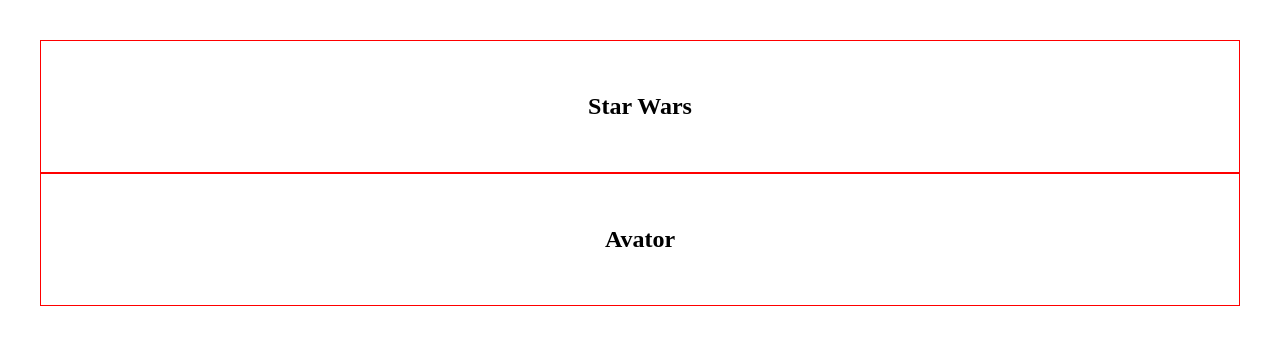
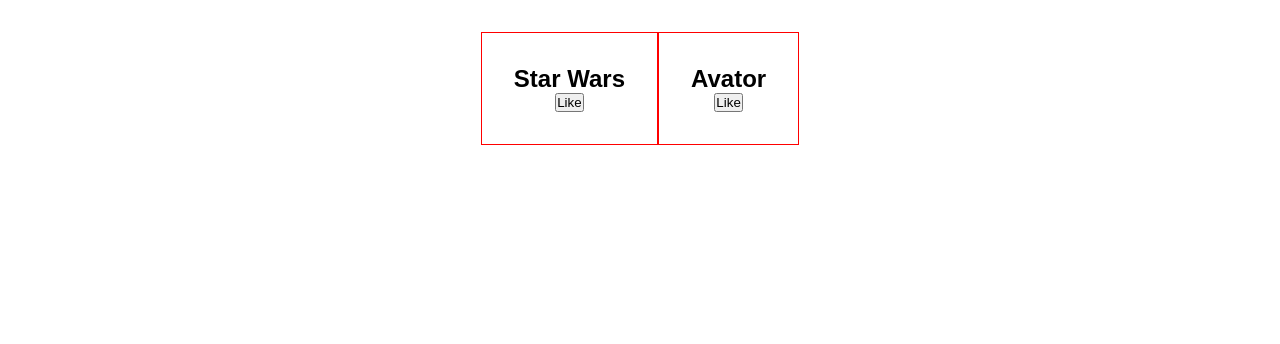
Before and after one commit to OkomoJacob/onstream, a React (Vite) app: page / in a window 1280 px wide. Shown: the top 344 px of the page. Built offline with nearby package versions, Linux system fonts and the light colour scheme.

Commit message:
Homepage UI & useState Hook

```diff
--- a/src/App.jsx
+++ b/src/App.jsx
@@ -1,9 +1,12 @@
+import { useState } from "react";
 import "./App.css";
 
 const Card = ({ title }) => {
+  const [isLiked, setIsLiked] = useState(false);
   return (
     <div className="card">
       <h2>{title}</h2>
+      <button onClick={() => setIsLiked(true)}>Like</button>
     </div>
   );
 };
--- a/src/index.css
+++ b/src/index.css
@@ -1,3 +1,18 @@
+* {
+  box-sizing: border-box;
+  margin: 0;
+  padding: 0;
+  font-family: "Encode Sans Expanded", sans-serif;
+}
+
+.card-container {
+  display: flex;
+  flex-wrap: wrap;
+  justify-content: center;
+  max-width: 1024px;
+  margin: 0 auto;
+}
+
 .card {
   border: 1px solid red;
 }
```
